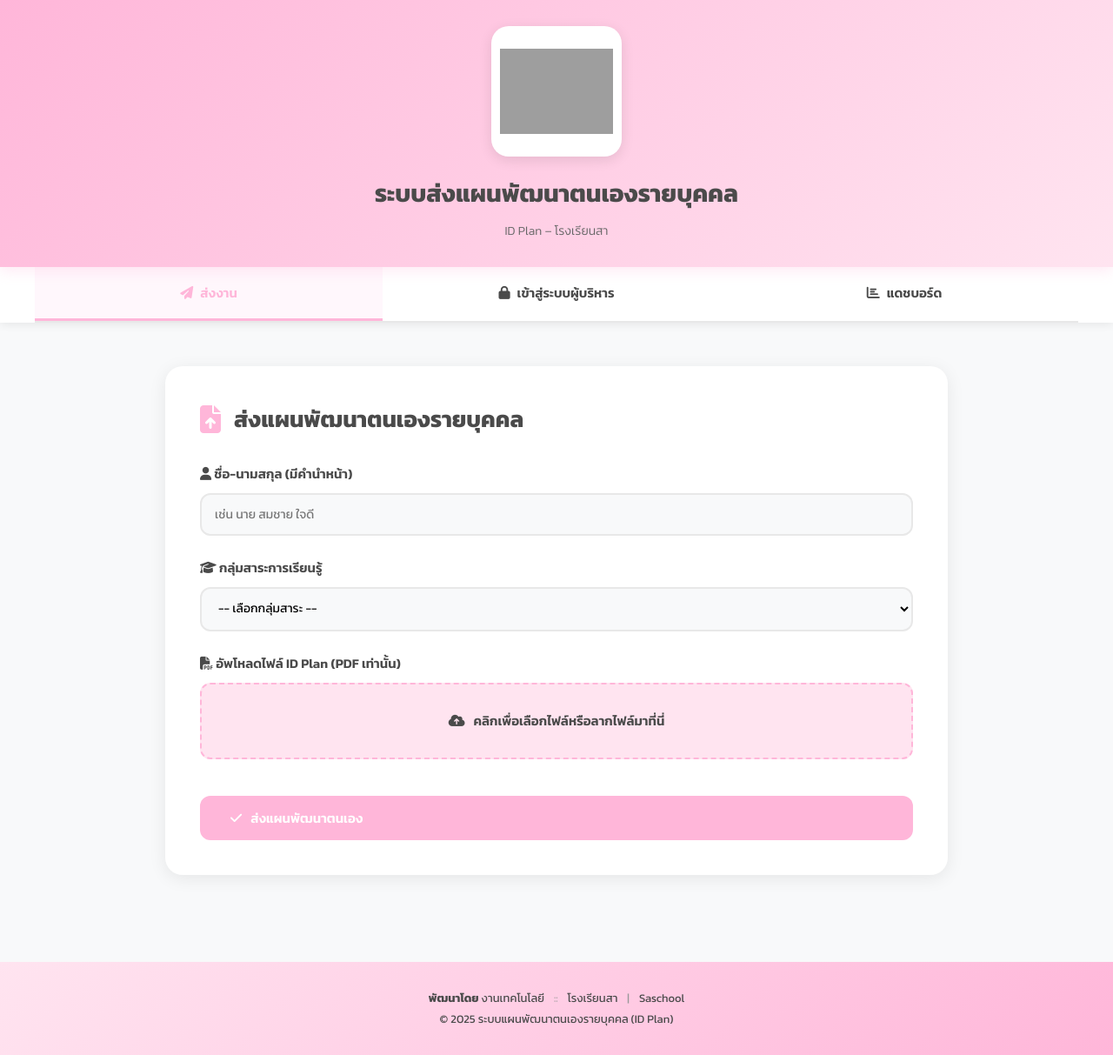
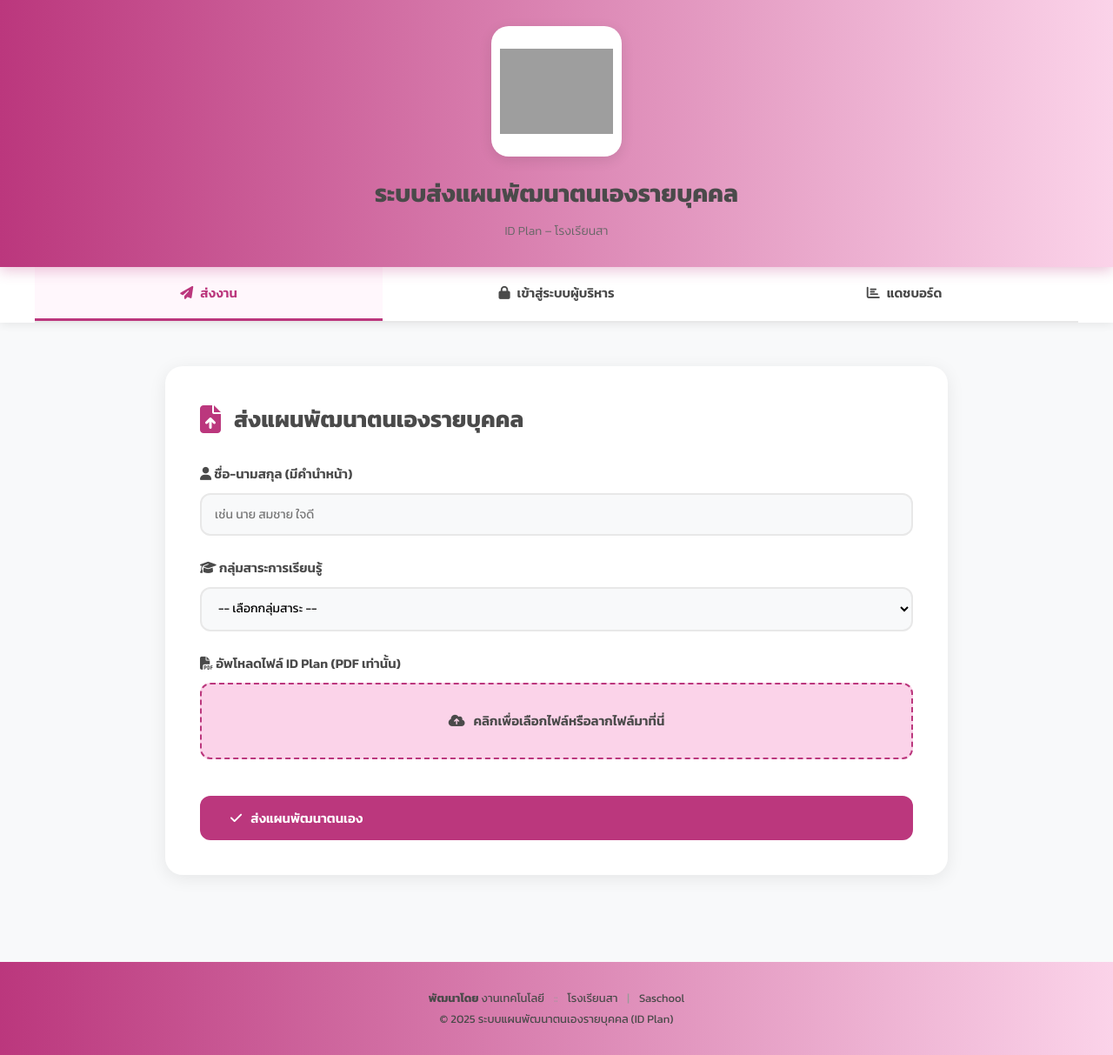
Before and after one commit to jinchanya-boop/IDplan, a plain HTML site: page index.html in a window 1280 px wide. Shown: the whole page at 87% size. Drawn offline with nearby package versions, Linux system fonts and the light colour scheme; some packages are replaced by stand-ins of ours; no server answers; grey boxes are pictures that could not be loaded; a script that the page names is missing.

Commit message:
Update color scheme in index.html

```diff
--- a/index.html
+++ b/index.html
@@ -16,8 +16,8 @@
         }
 
         :root {
-            --primary-pink: #FFB6D9;
-            --light-pink: #FFE4F0;
+            --primary-pink: #BB377D;
+            --light-pink: #FBD3E9;
             --white: #FFFFFF;
             --light-gray: #F8F9FA;
             --dark-text: #4A4A4A;
@@ -36,10 +36,12 @@
 
         /* ===== HEADER ===== */
         header {
-            background: linear-gradient(135deg, var(--primary-pink) 0%, var(--light-pink) 100%);
+            background: #FBD3E9;
+            background: -webkit-linear-gradient(to right, #BB377D, #FBD3E9);
+            background: linear-gradient(to right, #BB377D, #FBD3E9);
             padding: 30px 20px;
             text-align: center;
-            box-shadow: 0 4px 15px rgba(255, 182, 217, 0.3);
+            box-shadow: 0 4px 15px rgba(187, 55, 125, 0.3);
             position: sticky;
             top: 0;
             z-index: 101;
@@ -676,7 +678,9 @@
 
         /* ===== FOOTER ===== */
         footer {
-            background: linear-gradient(135deg, var(--light-pink) 0%, var(--primary-pink) 100%);
+            background: #FBD3E9;
+            background: -webkit-linear-gradient(to right, #BB377D, #FBD3E9);
+            background: linear-gradient(to right, #BB377D, #FBD3E9);
             color: var(--dark-text);
             text-align: center;
             padding: 30px 20px;
```
